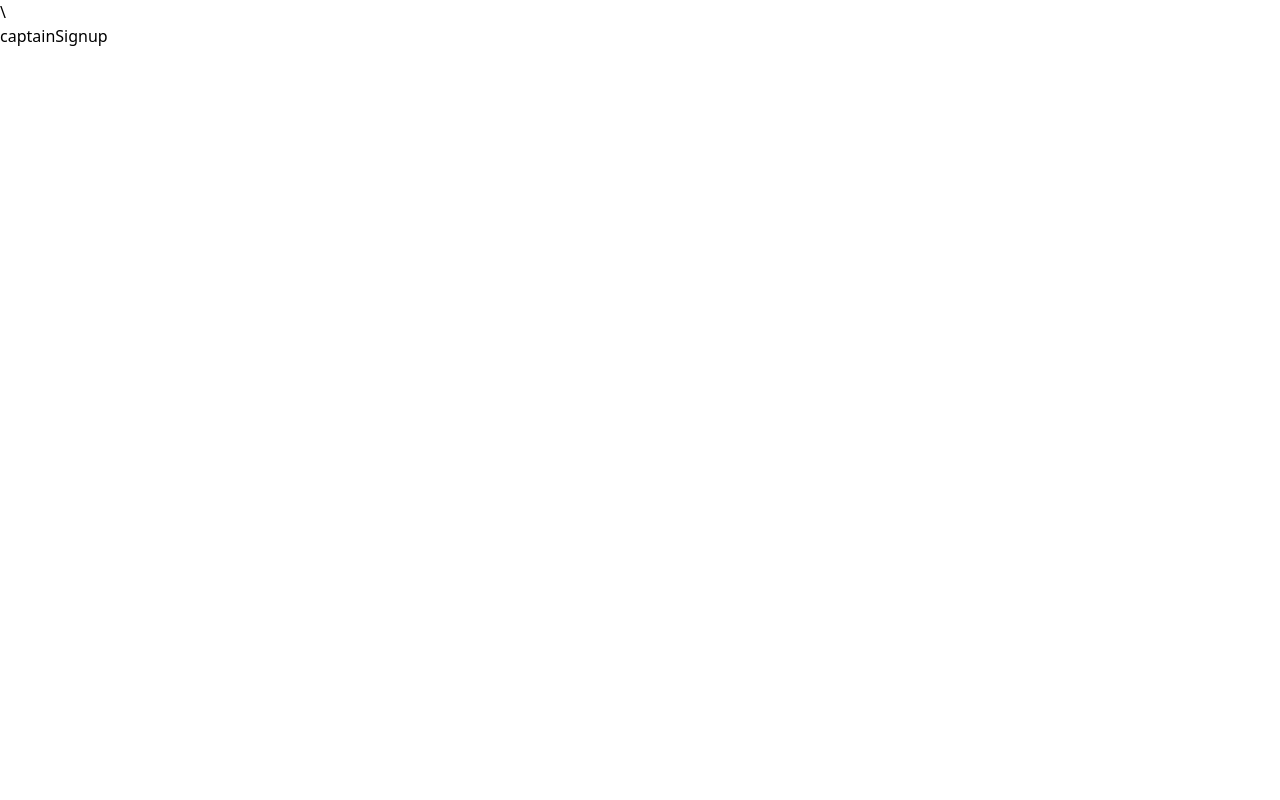
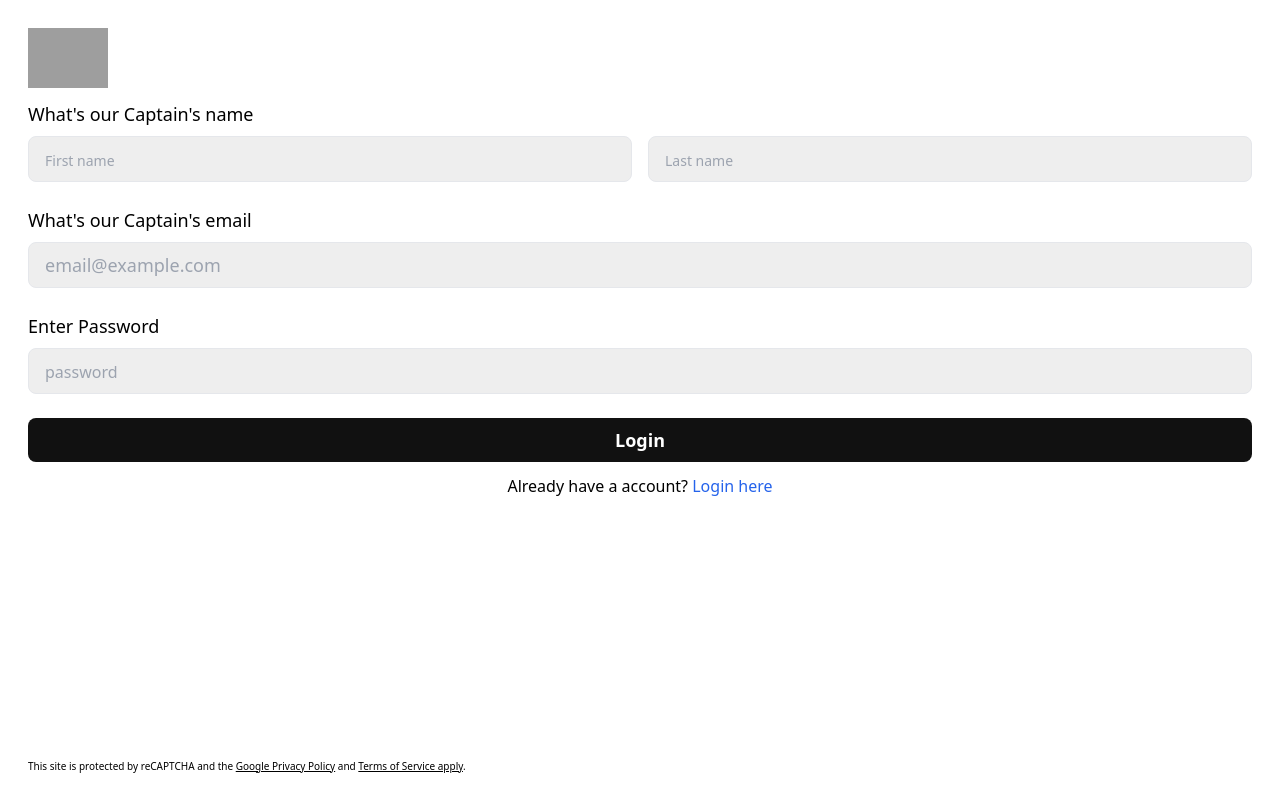
Before and after one commit to himanshut712/Uber, a React (Vite) app in the folder Frontend/: page /captain-signup in a window 1280 px wide. Built offline with nearby package versions, Linux system fonts and the light colour scheme; grey boxes are pictures that could not be loaded.

Commit message:
login and signup page done

```diff
--- /dev/null
+++ b/Frontend/src/context/CaptainContext.jsx
@@ -0,0 +1,31 @@
+import { createContext, useState, useContext } from 'react';
+
+export const CaptainDataContext = createContext();
+
+const CaptainContext = ({ children }) => {
+    const [ captain, setCaptain ] = useState(null);
+    const [ isLoading, setIsLoading ] = useState(false);
+    const [ error, setError ] = useState(null);
+
+    const updateCaptain = (captainData) => {
+        setCaptain(captainData);
+    };
+
+    const value = {
+        captain,
+        setCaptain,
+        isLoading,
+        setIsLoading,
+        error,
+        setError,
+        updateCaptain
+    };
+
+    return (
+        <CaptainDataContext.Provider value={value}>
+            {children}
+        </CaptainDataContext.Provider>
+    );
+};
+
+export default CaptainContext;
--- /dev/null
+++ b/Frontend/src/context/UserContext.jsx
@@ -0,0 +1,25 @@
+import React, { createContext, useState } from 'react'
+
+export const UserDataContext = createContext()
+
+
+const UserContext = ({ children }) => {
+
+    const [ user, setUser ] = useState({
+        email: '',
+        fullName: {
+            firstName: '',
+            lastName: ''
+        }
+    })
+
+    return (
+        <div>
+            <UserDataContext.Provider value={{ user, setUser }}>
+                {children}
+            </UserDataContext.Provider>
+        </div>
+    )
+}
+
+export default UserContext
--- a/Frontend/src/main.jsx
+++ b/Frontend/src/main.jsx
@@ -3,11 +3,14 @@ import { createRoot } from 'react-dom/client'
 import './index.css'
 import App from './App.jsx'
 import { BrowserRouter } from 'react-router-dom'
+import UserContext from './context/UserContext.jsx'
 
 createRoot(document.getElementById('root')).render(
   <StrictMode>
-   \ <BrowserRouter>
+  <UserContext>
+  <BrowserRouter>
       <App />
     </BrowserRouter>
+    </UserContext>
   </StrictMode>,
 )
--- a/Frontend/src/pages/CaptainLogin.jsx
+++ b/Frontend/src/pages/CaptainLogin.jsx
@@ -22,7 +22,7 @@ const CaptainLogin = () => {
   return (
     <div className='p-7 h-screen flex flex-col justify-between'>
         <div>
-          <img className='w-16 mb-10' src="https://encrypted-tbn0.gstatic.com/images?q=tbn:ANd9GcQYQy-OIkA6In0fTvVwZADPmFFibjmszu2A0g&s" alt="" />
+        <img className='w-20 mb-3' src="https://www.svgrepo.com/show/505031/uber-driver.svg" alt="" />
 
           <form onSubmit={(e) => {
             submitHandler(e)
@@ -56,7 +56,7 @@ const CaptainLogin = () => {
             >Login</button>
 
           </form>
-          <p className='text-center'>New here? <Link to='/signup' className='text-blue-600'>Create new Account</Link></p>
+          <p className='text-center'>New here? <Link to='/captain-signup' className='text-blue-600'>Create new Account</Link></p>
         </div>
         <div>
           <Link
--- a/Frontend/src/pages/CaptainSignup.jsx
+++ b/Frontend/src/pages/CaptainSignup.jsx
@@ -1,8 +1,101 @@
-import React from 'react'
+import React,{ useState } from 'react'
+import { Link } from 'react-router-dom'
 
 const CaptainSignup = () => {
+
+const [ email, setEmail ] = useState('')
+  const [ password, setPassword ] = useState('')
+  const [ firstName, setFirstName ] = useState('')
+  const [ lastName, setLastName ] = useState('')
+  const [ captainData, setCaptainData ] = useState({})
+
+  const submitHandler = async (e) => {
+    e.preventDefault()
+    setCaptainData({
+
+
+     fullName:{ firstName: firstName,
+      lastName: lastName},
+       email: email,
+      password: password
+    })
+
+    setEmail('')
+    setFirstName('')
+    setLastName('')
+    setPassword('')
+
+
+    }
   return (
-    <div>captainSignup</div>
+    <div>
+    <div className='p-7 h-screen flex flex-col justify-between'>
+       <div>
+       <img className='w-20 mb-3' src="https://www.svgrepo.com/show/505031/uber-driver.svg" alt="" />
+
+         <form onSubmit={(e) => {
+           submitHandler(e)
+         }}>
+
+<h3 className='text-lg font-medium mb-2'>What's our Captain's name</h3>
+<div className='flex gap-4 mb-6'>
+ <input
+             className='bg-[#eeeeee] w-1/2  rounded-lg px-4 py-2 border  text-lg placeholder:text-sm'
+             type="text"
+             placeholder='First name'
+             value={firstName}
+             onChange={(e) => {
+               setFirstName(e.target.value)}}
+           />
+            <input
+             className='bg-[#eeeeee] w-1/2  rounded-lg px-4 py-2 border  text-lg placeholder:text-sm'
+             type="text"
+             placeholder='Last name'
+             value={lastName}
+             onChange={(e) => {
+               setLastName(e.target.value)}}
+
+           />
+           </div>
+
+           <h3 className='text-lg font-medium mb-2'>What's our Captain's email</h3>
+           <input
+
+             className='bg-[#eeeeee] mb-6 rounded-lg px-4 py-2 border w-full text-lg placeholder:texbase'
+             type="email"
+             value={email}
+             onChange={(e) => {
+               setEmail(e.target.value)
+             }}
+             placeholder='email@example.com'
+           />
+
+           <h3 className='text-lg font-medium mb-2'>Enter Password</h3>
+
+           <input
+             className='bg-[#eeeeee] mb-6 rounded-lg px-4 py-2 border w-full text-lg placeholder:text-base'
+
+             required type="password"
+             placeholder='password'
+             value={password}
+             onChange={(e) => {
+               setPassword(e.target.value)
+             }}
+           />
+
+           <button
+             className='bg-[#111] text-white font-semibold mb-3 rounded-lg px-4 py-2 w-full text-lg placeholder:text-base'
+           >Login</button>
+
+         </form>
+         <p className='text-center'>Already have a account? <Link to='/captain-login' className='text-blue-600'>Login here </Link></p>
+       </div>
+       <div>
+         <p className='text-[10px] leading-tight'>This site is protected by reCAPTCHA and the <span className='underline'>Google Privacy
+           Policy</span> and <span className='underline'>Terms of Service apply</span>.</p>
+       </div>
+     </div>
+   </div>
   )
 }
 
--- a/Frontend/src/pages/UserLogin.jsx
+++ b/Frontend/src/pages/UserLogin.jsx
@@ -5,14 +5,14 @@ import { useState } from 'react'
 const UserLogin = () => {
     const [ email, setEmail ] = useState('')
     const [ password, setPassword ] = useState('')
-    const [ userData, setUserData ] = useState({})
+    const [ captainData, setCaptainData ] = useState({})
 
 
 
 
     const submitHandler = async (e) => {
       e.preventDefault();
-  setUserData({
+  setCaptainData({
     email: email,
     password: password
   })
--- a/Frontend/src/pages/UserSignup.jsx
+++ b/Frontend/src/pages/UserSignup.jsx
@@ -1,8 +1,100 @@
-import React from 'react'
+import React,{ useState } from 'react'
+import { Link } from 'react-router-dom'
+
 
 const UserSignup = () => {
+  const [ email, setEmail ] = useState('')
+  const [ password, setPassword ] = useState('')
+  const [ firstName, setFirstName ] = useState('')
+  const [ lastName, setLastName ] = useState('')
+  const [ userData, setUserData ] = useState({})
+
+  const submitHandler = async (e) => {
+    e.preventDefault()
+    setUserData({
+
+
+     fullName:{ firstName: firstName,
+      lastName: lastName},
+       email: email,
+      password: password
+    })
+    setEmail('')
+    setFirstName('')
+    setLastName('')
+    setPassword('')
+
+
+    }
   return (
-    <div>userSignup</div>
+    <div>
+     <div className='p-7 h-screen flex flex-col justify-between'>
+        <div>
+          <img className='w-16 mb-10' src="https://www.svgrepo.com/show/505031/uber-driver.svg" alt="" />
+
+          <form onSubmit={(e) => {
+            submitHandler(e)
+          }}>
+
+<h3 className='texlg font-medium mb-2'>What's your name</h3>
+<div className='flex gap-4 mb-6'>
+  <input
+              className='bg-[#eeeeee] w-1/2  rounded-lg px-4 py-2 border  text-lg placeholder:text-sm'
+              type="text"
+              placeholder='First name'
+              value={firstName}
+              onChange={(e) => {
+                setFirstName(e.target.value)}}
+            />
+             <input
+              className='bg-[#eeeeee] w-1/2  rounded-lg px-4 py-2 border  text-lg placeholder:text-sm'
+              type="text"
+              placeholder='Last name'
+              value={lastName}
+              onChange={(e) => {
+                setLastName(e.target.value)}}
+
+            />
+            </div>
+
+            <h3 className='text-lg font-medium mb-2'>What's your email</h3>
+            <input
+
+              className='bg-[#eeeeee] mb-6 rounded-lg px-4 py-2 border w-full text-lg placeholder:texbase'
+              type="email"
+              value={email}
+              onChange={(e) => {
+                setEmail(e.target.value)
+              }}
+              placeholder='email@example.com'
+            />
+
+            <h3 className='text-lg font-medium mb-2'>Enter Password</h3>
+
+            <input
+              className='bg-[#eeeeee] mb-6 rounded-lg px-4 py-2 border w-full text-lg placeholder:text-base'
+
+              required type="password"
+              placeholder='password'
+              value={password}
+              onChange={(e) => {
+                setPassword(e.target.value)
+              }}
+            />
+
+            <button
+              className='bg-[#111] text-white font-semibold mb-3 rounded-lg px-4 py-2 w-full text-lg placeholder:text-base'
+            >Login</button>
+
+          </form>
+          <p className='text-center'>Already have a account? <Link to='/login' className='text-blue-600'>Login here </Link></p>
+        </div>
+        <div>
+          <p className='text-[10px] leading-tight'>This site is protected by reCAPTCHA and the <span className='underline'>Google Privacy
+            Policy</span> and <span className='underline'>Terms of Service apply</span>.</p>
+        </div>
+      </div>
+    </div>
   )
 }
 
```
